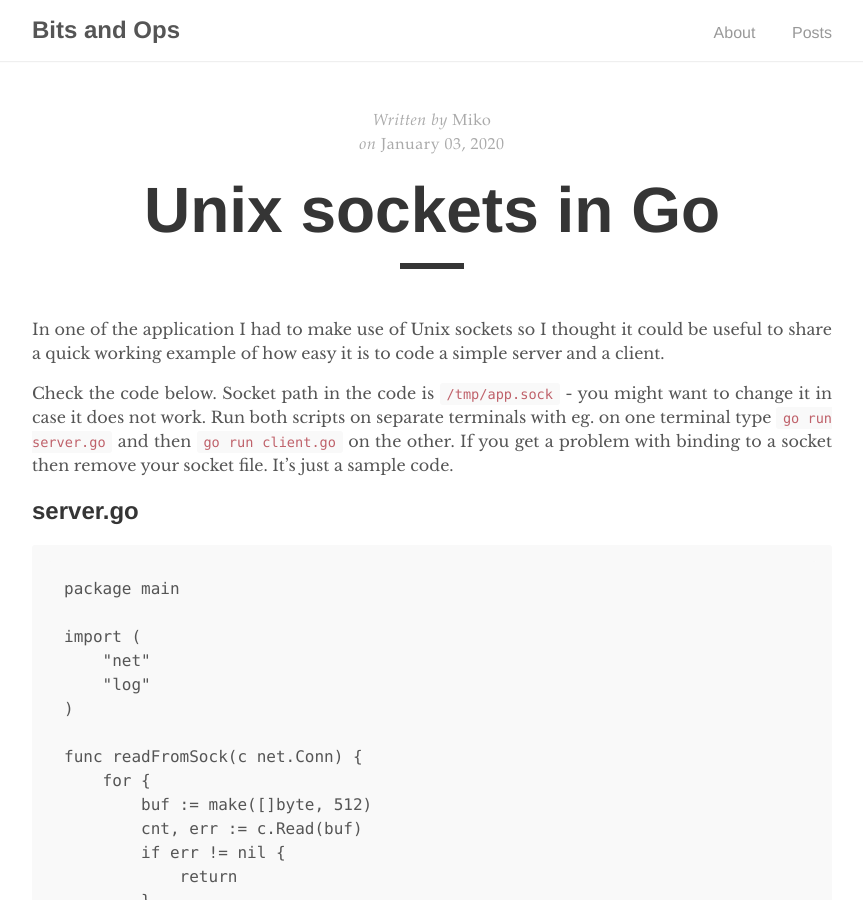
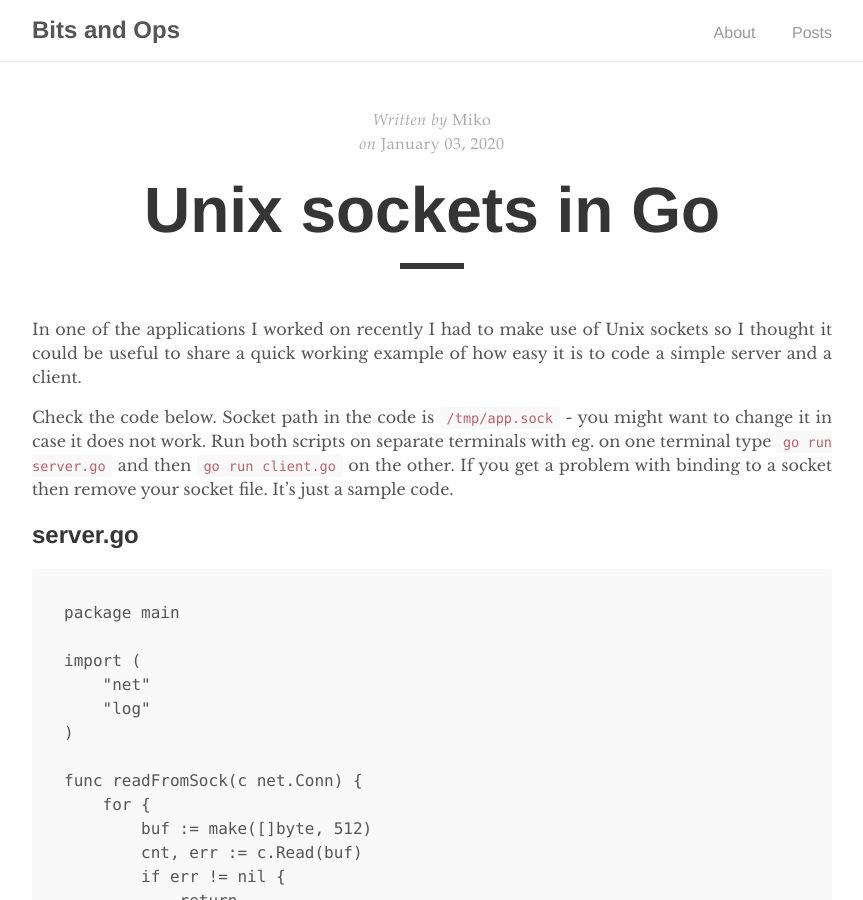
Before and after one commit to gasiordev/gasiordev.github.io, a Jekyll site: the page built from _posts/2020-01-03-unix-sockets-in-go.md, in a window 1280 px wide and 900 px high. Shown: the whole window, without its empty margins (208-1071 px from the left). Built offline with Jekyll 4.4.1, drawn with Linux system fonts in a browser that asks for light colours.

Commit message:
Fix wording in unix socket post

```diff
--- a/_posts/2020-01-03-unix-sockets-in-go.md
+++ b/_posts/2020-01-03-unix-sockets-in-go.md
@@ -4,9 +4,9 @@ title: "Unix sockets in Go"
 author: "Miko"
 ---
 
-In one of the application I had to make use of Unix sockets so I thought it
-could be useful to share a quick working example of how easy it is to code
-a simple server and a client.
+In one of the applications I worked on recently I had to make use of Unix
+sockets so I thought it could be useful to share a quick working example of how
+easy it is to code a simple server and a client.
 
 Check the code below. Socket path in the code is `/tmp/app.sock` - you might
 want to change it in case it does not work.
```
